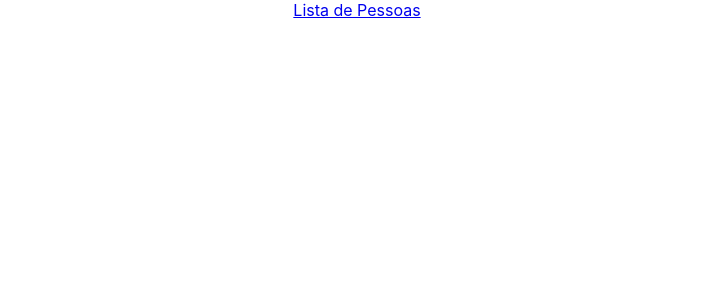
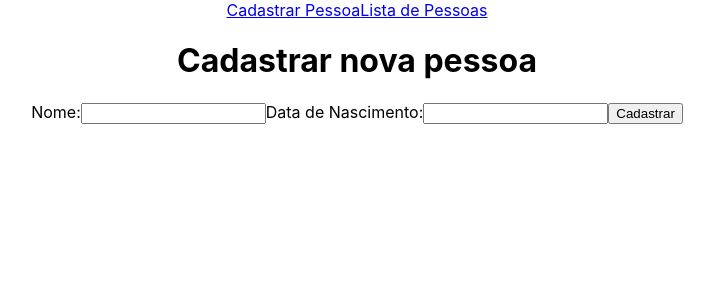
Before and after one commit to phdfreitas/api-gerenciamento-de-pessoas, a React (Create React App) app in the folder frontend/: page /cadastrarPessoa in a window 1280 px wide. Before the commit this address had no page. Shown: the top 300 px of the page, without its empty margins (283-997 px from the left). Built offline with nearby package versions, Linux system fonts and the light colour scheme.

Commit message:
Cadastro de Pessoa

```diff
--- a/frontend/public/index.html
+++ b/frontend/public/index.html
@@ -1,20 +1,16 @@
 <!DOCTYPE html>
-<html lang="en">
+<html lang="pt-br">
   <head>
     <meta charset="utf-8" />
-    <link rel="icon" href="%PUBLIC_URL%/favicon.ico" />
     <meta name="viewport" content="width=device-width, initial-scale=1" />
-    <meta name="theme-color" content="#000000" />
     <meta
       name="description"
       content="Web site created using create-react-app"
     />
-    <link rel="apple-touch-icon" href="%PUBLIC_URL%/logo192.png" />
     <!--
       manifest.json provides metadata used when your web app is installed on a
       user's mobile device or desktop. See https://developers.google.com/web/fundamentals/web-app-manifest/
     -->
-    <link rel="manifest" href="%PUBLIC_URL%/manifest.json" />
     <!--
       Notice the use of %PUBLIC_URL% in the tags above.
       It will be replaced with the URL of the `public` folder during the build.
@@ -24,7 +20,7 @@
       work correctly both with client-side routing and a non-root public URL.
       Learn how to configure a non-root public URL by running `npm run build`.
     -->
-    <title>React App</title>
+    <title>Gerenciamento de Pessoas</title>
   </head>
   <body>
     <noscript>You need to enable JavaScript to run this app.</noscript>
--- a/frontend/src/App.js
+++ b/frontend/src/App.js
@@ -4,6 +4,7 @@ import ListaPessoas from './pages/ListaPessoas';
 
 import {BrowserRouter, Routes, Route} from 'react-router-dom'
 import Navbar from './components/Navbar';
+import CadastraPessoa from './pages/CadastraPessoa';
 
 function App() {
   return (
@@ -14,6 +15,7 @@ function App() {
 
         <Routes>
           <Route path='/listaPessoas' element={<ListaPessoas/>} />
+          <Route path='/cadastrarPessoa' element={<CadastraPessoa/>} />
         </Routes>
       </BrowserRouter>
 
--- a/frontend/src/components/Navbar.js
+++ b/frontend/src/components/Navbar.js
@@ -4,6 +4,7 @@ const Navbar = () => {
   return (
     <div>
         <nav>
+            <Link to={"/cadastrarPessoa"}>Cadastrar Pessoa</Link>
             <Link to={"/listaPessoas"}>Lista de Pessoas</Link>
         </nav>
     </div>
--- /dev/null
+++ b/frontend/src/pages/CadastraPessoa.js
@@ -0,0 +1,67 @@
+import { useState } from "react"
+
+const url = 'http://localhost:8080/pessoas/cadastrarNova'
+
+const CadastraPessoa = () => {
+
+    const [nome, setNome] = useState("")
+    const [dataDeNascimento, setDataDeNascimento] = useState("")
+
+
+    const handleSubmit = async (e) => {
+
+        e.preventDefault()
+
+        const pessoa = {
+            nome,
+            dataDeNascimento
+        }
+
+        await fetch(url, {
+            method: "POST",
+            headers: {
+                "Content-Type": "application/json"
+              },
+            body: JSON.stringify(pessoa)
+        })
+
+        setNome("")
+        setDataDeNascimento("")
+    }
+
+  return (
+    <div>
+        <h1>Cadastrar nova pessoa</h1>
+
+        <div>
+            <form onSubmit={handleSubmit}>
+                <label>
+                    Nome:
+                    <input
+                        type="text"
+                        name="nome"
+                        id="nome"
+                        value={nome}
+                        onChange={(e) => setNome(e.target.value)}
+                    />
+                </label>
+
+                <label>
+                    Data de Nascimento:
+                    <input
+                        type="text"
+                        name="nascimento"
+                        id="nascimento"
+                        value={dataDeNascimento}
+                        onChange={(e) => setDataDeNascimento(e.target.value)}
+                    />
+                </label>
+
+                <input type="submit" value="Cadastrar" />
+            </form>
+        </div>
+    </div>
+  )
+}
+
+export default CadastraPessoa
```
